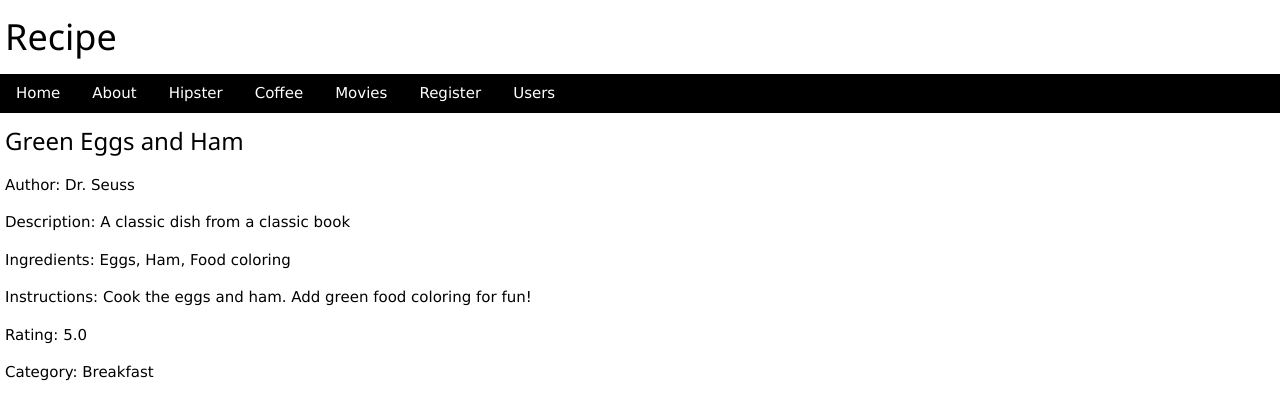
After one commit to NatashaDMoore/jinja, a Flask app: page /recipe/1 in a window 1280 px wide. The commit adds this page. Shown: the top 420 px of the page. Run offline with Flask 3, Linux system fonts and the light colour scheme.

Commit message:
adds recipe and recipes with updated to main

```diff
--- /dev/null
+++ b/default_data.py
@@ -0,0 +1,114 @@
+# default_data.py
+
+# Create default recipes
+DEFAULT_RECIPES = [
+    {
+        'name': 'Green Eggs and Ham',
+        'author': 'Dr. Seuss',
+        'description': 'A classic dish from a classic book',
+        'ingredients': 'Eggs, Ham, Food coloring',
+        'instructions':
+        'Cook the eggs and ham. Add green food coloring for fun!',
+        'rating': 5.0,
+        'category_name': 'Breakfast'
+    },
+    {
+        'name': 'Spaghetti Ice Cream',
+        'author': 'Chef Playful',
+        'description': 'Sweet and cold spaghetti-inspired ice cream',
+        'ingredients':
+        'Vanilla ice cream, Strawberry sauce, White chocolate shavings, Gummy worms',
+        'instructions':
+        'Scoop vanilla ice cream, drizzle with strawberry sauce, sprinkle with white chocolate shavings, and top with gummy worms.',
+        'rating': 4.5,
+        'category_name': 'Dessert'
+    },
+    {
+        'name': 'Invisible Sandwich',
+        'author': 'The Vanishing Chef',
+        'description': 'A sandwich that\'s so good, it\'s almost invisible',
+        'ingredients':
+        'Two slices of imaginary bread, secret sauce, mystery meat, lettuce pray',
+        'instructions':
+        'Assemble the sandwich with the imaginary ingredients.',
+        'rating': 4.2,
+        'category_name': 'Lunch'
+    },
+    {
+        'name': 'Banana Dolphin',
+        'author': 'Fruit Artist',
+        'description': 'Turn a banana into a fun and edible dolphin',
+        'ingredients': 'Banana, Chocolate chips, Blueberries',
+        'instructions':
+        'Peel the banana, add chocolate chips for eyes, and blueberries for water splashes.',
+        'rating': 4.8,
+        'category_name': 'Dessert'
+    },
+    {
+        'name': 'Pancake Art',
+        'author': 'Creative Cook',
+        'description': 'Create your own pancake masterpiece',
+        'ingredients':
+        'Pancake batter, Food coloring, Toppings like syrup, Whipped cream, Sprinkles',
+        'instructions':
+        'Pour pancake batter into creative shapes, add food coloring, and decorate with toppings.',
+        'rating': 4.6,
+        'category_name': 'Breakfast'
+    },
+    {
+        'name': 'Rainbow Grilled Cheese',
+        'author': 'Colorful Chef',
+        'description': 'Add a burst of color to your grilled cheese sandwich',
+        'ingredients':
+        'Bread, Various colors of food coloring, Favorite cheese',
+        'instructions':
+        'Dye the bread with different colors, assemble the sandwich, and grill until the cheese melts.',
+        'rating': 4.4,
+        'category_name': 'Lunch'
+    },
+    {
+        'name': 'Bubblegum Soup',
+        'author': 'Bazooka Joe',
+        'description': 'A soup that\'s as fun to chew as it is to eat',
+        'ingredients': 'Chicken broth, Vegetables, Surprise bubblegum treat',
+        'instructions':
+        'Prepare chicken broth with vegetables and surprise your guests with a hidden bubblegum treat in each bowl.',
+        'rating': 4.7,
+        'category_name': 'Dinner'
+    },
+    # Add more default recipes as needed
+]
+
+
+def create_default_data(db, Recipe, Category):
+  with db.session():
+
+    #clear previous records
+    db.session.query(Category).delete()
+    db.session.commit()
+
+    db.session.query(Recipe).delete()
+    db.session.commit()
+
+    # Create default categories
+    default_categories = [
+        'Breakfast', 'Lunch', 'Dinner', 'Dessert', 'Salad', 'Side Dish'
+    ]
+    for category_name in default_categories:
+      category = Category.query.filter_by(name=category_name).first()
+      if not category:
+        new_category = Category(name=category_name)
+        db.session.add(new_category)
+        db.session.commit()
+
+    for recipe_data in DEFAULT_RECIPES:
+      category_name = recipe_data.pop('category_name')
+      category = Category.query.filter_by(name=category_name).first()
+      if not category:
+        raise Exception(f"Category '{category_name}' not found.")
+
+      recipe = Recipe.query.filter_by(name=recipe_data['name']).first()
+      if not recipe:
+        new_recipe = Recipe(category=category, **recipe_data)
+        db.session.add(new_recipe)
+        db.session.commit()
--- a/main.py
+++ b/main.py
@@ -6,17 +6,27 @@ import os
 # Using JSON for data
 import json
 
-app = Flask(__name__)
+import utils as util
 
-import utils as util
+# Database
+from models import db
+from models.category import Category
+from models.recipe import Recipe
+
+# loads default recipe data
+from default_data import create_default_data
 
 app = Flask(__name__)
 
 app.config['SECRET_KEY'] = os.environ.get('FLASK_SECRET_KEY',
                                           'default_secret_key')
+# Database
+app.config['SQLALCHEMY_DATABASE_URI'] = 'sqlite:///recipes.db'
+db.init_app(app)
+
+#=================== ROUTES ===================#
 
 
-#=================== ROUTES ===================#
 @app.route('/')
 def index():
   title = "Home"
@@ -101,6 +111,26 @@ def register_data(form_data):
   ]
 
 
+# Recipes and Recipe routes
+@app.route("/recipes")
+def recipes():
+  all_recipes = Recipe.query.all()
+  title = "Recipes"
+  context = {"title": title, "recipes": all_recipes}
+  return render_template("recipes.html", **context)
+
+
+@app.route("/recipe/<int:recipe_id>")
+def recipe(recipe_id):
+  this_recipe = Recipe.query.get(recipe_id)
+  title = "Recipe"
+  context = {"title": "Recipe", "recipe": this_recipe}
+  if this_recipe:
+    return render_template('recipe.html', **context)
+  else:
+    return render_template("404.html", title="404"), 404
+
+
 # ---- old code -----
 # used list comprehension to simplify code
 # def register_data(form_data):
@@ -130,8 +160,49 @@ def users():
 
 # View page for each user
 @app.route('/user/<int:user_number>')
-def user(user_number):
-  return f'Content for User {user_number}'
+def show_user(user_number):
+  this_user = load_user_data(user_number)
+  if this_user:
+    title = "User"
+    context = {"title": title, "user": this_user}
+    return render_template("user.html", **context)
+  else:
+    return 'User not found', 404
 
 
+def load_user_data(user_number):
+  # Read project data from JSON file
+  with open('test.json') as json_file:
+    user_data = json.load(json_file)
+    user = next((u for u in user_data if u['id'] == user_number), None)
+    return user
+
+
+# ----- old code -----
+# @app.route('/user/<int:user_number>')
+# def user(user_number):
+#   # Read project data from JSON file
+#   with open('test.json') as json_file:
+#       user_data = json.load(json_file)
+#       this_user = user_data[user_number]
+#   title = "User"
+#   context = {
+#     "title": title,
+#     "user":  this_user
+#   }
+#   return render_template("user.html", **context)
+
+# ----- old code -----
+# @app.route('/user/<int:user_number>')
+# def user(user_number):
+#   return f'Content for User {user_number}'
+
+# Database
+with app.app_context():
+  db.create_all()
+
+  # !! Remove this code to add your own data instead of default data
+  #removes all data and loads defaults:
+  create_default_data(db, Recipe, Category)
+
 app.run(host='0.0.0.0', port=81)
--- a/pyproject.toml
+++ b/pyproject.toml
@@ -8,6 +8,7 @@ authors = ["Your Name <you@example.com>"]
 python = ">=3.10.0,<3.11"
 flask = "^3.0.0"
 utils = "^1.0.2"
+flask-sqlalchemy = "^3.1.1"
 
 [tool.pyright]
 # https://github.com/microsoft/pyright/blob/main/docs/configuration.md
--- /dev/null
+++ b/templates/recipe.html
@@ -0,0 +1,12 @@
+{% extends 'base.html' %}
+{% block content %}
+
+    <h3>{{ recipe.name }}</h3>
+    <p>Author: {{ recipe.author }}</p>
+    <p>Description: {{ recipe.description }}</p>
+    <p>Ingredients: {{ recipe.ingredients }}</p>
+    <p>Instructions: {{ recipe.instructions }}</p>
+    <p>Rating: {{ recipe.rating }}</p>
+    <p>Category: {{ recipe.category.name }}</p>
+
+{% endblock %}
--- a/templates/users.html
+++ b/templates/users.html
@@ -5,16 +5,16 @@
 
  <table class="w3-table-all w3-hoverable">
   <tr>
+    <th>Last Name</th>
     <th>First Name</th>
-    <th>Last Name</th>
     <th>Email</th>
   </tr>
 
 {% for user in users %}
 
   <tr>
+    <td><a href="user/{{ user.id }}">{{ user.last_name }}</a></td>
     <td>{{ user.first_name }}</td>
-    <td><a href="user/{{ user.id }}">{{ user.last_name }}</a></td>
     <td>{{ user.email }}</td>
   </tr>
 
```
Also changed, not shown: models/__init__.py (added, +7 -0 lines), models/category.py (added, +8 -0 lines), models/recipe.py (added, +14 -0 lines), templates/recipes.html (added, +9 -0 lines), templates/user.html (added, +32 -0 lines), instance/recipes.db (added), 1 other file.
